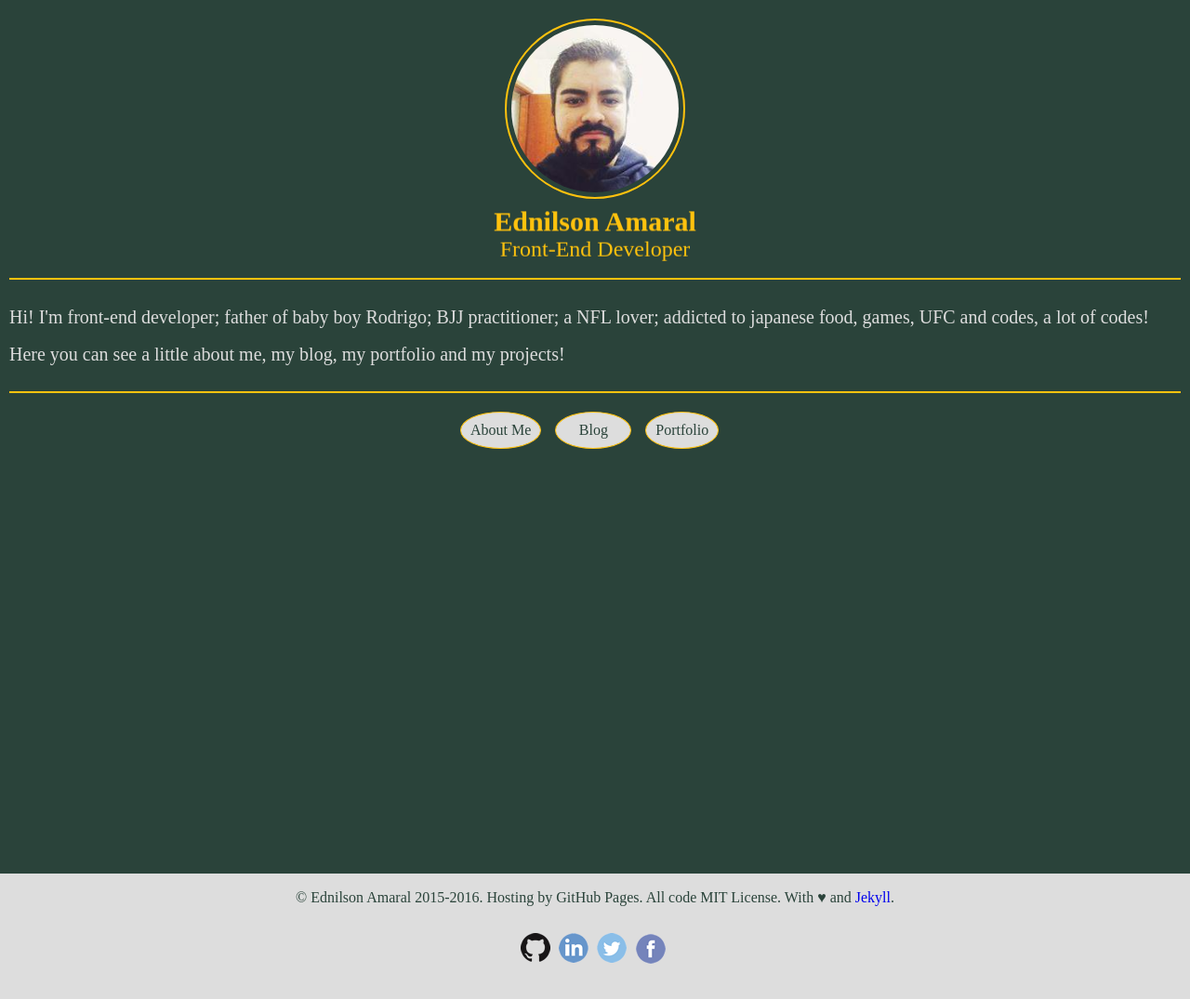
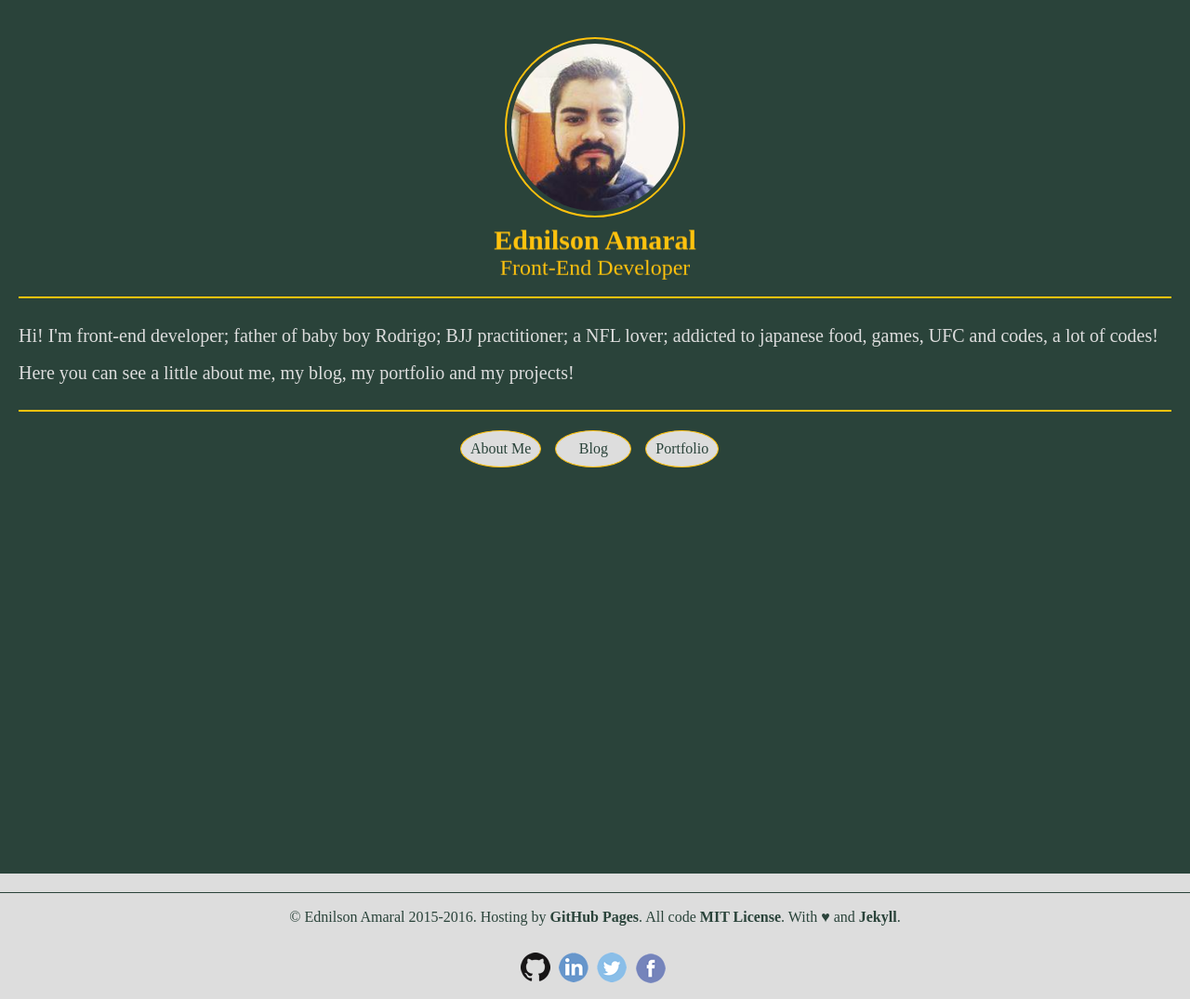
Before and after one commit to ednilsonamaral/ednilsonamaral.github.io, a Jekyll site: the page built from index.html, in a window 1280 px wide. Shown: the whole page at 93% size. Built offline with Jekyll 4.4.1, drawn with Linux system fonts in a browser that asks for light colours; some web fonts are replaced; the list of posts is cut into pages by our own code; before the commit the page ends 1044 px from its top, so only the background shows below that.

Commit message:
Novos arquivos e iniciando personalização do tema

```diff
--- a/_includes/footer.html
+++ b/_includes/footer.html
@@ -1,6 +1,6 @@
 <footer class="footer">
     <div class="text">
-        <p class="title">&copy; Ednilson Amaral 2015-2016. Hosting by GitHub Pages. All code MIT License. With &hearts; and <a href="https://jekyllrb.com/" target="_blank" title="Link para a página oficial do Jekyll">Jekyll</a>.
+        <p class="title">&copy; Ednilson Amaral 2015-2016. Hosting by <a href="#" target="_blank" title="Clique aqui para ir para o site">GitHub Pages</a>. All code <a href="#" target="_blank" title="Clique aqui para ir para o site">MIT License</a>. With &hearts; and <a href="https://jekyllrb.com/" target="_blank" title="Clique aqui para ir pra página oficial do Jekyll">Jekyll</a>.
         </p>
     </div><!-- fim do /.text do footer -->
 
@@ -8,75 +8,29 @@
         <nav>
             <ul>
                 <li>
-                    <a href="#" target="_blank">
-                        <!--<picture>
-                            <source media="(max-width: 768px)" srcset="assets/img/icon-github-32.png">
-                            <source media="(min-width: 769px)" srcset="assets/img/icon-github.png">
-                            <img src="assets/img/icon-github.png" alt="Clique aqui para ir ao GitHub do Ednilson Amaral">
-                        </picture>-->
-                        <img src="assets/img/icon-github-32.png" alt="Clique aqui para ir ao GitHub do Ednilson Amaral">
+                    <a href="https://github.com/ednilsonamaral/resume" target="_blank" title="Clique aqui para ir ao GitHub do Ednilson Amaral">
+                        <img src="{{ "/assets/img/icon-github-32.png" | prepend: site.baseurl }}" alt="Clique aqui para ir ao GitHub do Ednilson Amaral">
                     </a>
                 </li>
 
                 <li>
-                    <a href="#" target="_blank">
-                        <!--<picture>
-                            <source media="(max-width: 768px)" srcset="assets/img/icon-linkedin-32.png">
-                            <source media="(min-width: 769px)" srcset="assets/img/icon-linkedin.png">
-                            <img src="assets/img/icon-linkedin.png" alt="Clique aqui para ir ao Linkedin do Ednilson Amaral">
-                        </picture>-->
-                        <img src="assets/img/icon-linkedin-32.png" alt="Clique aqui para ir ao Linkedin do Ednilson Amaral">
+                    <a href="https://br.linkedin.com/in/ednilson-amaral-02a984106" target="_blank" title="Clique aqui para ir ao Linkedin do Ednilson Amaral">
+                        <img src="{{ "/assets/img/icon-linkedin-32.png" | prepend: site.baseurl }}" alt="Clique aqui para ir ao Linkedin do Ednilson Amaral">
                     </a>
                 </li>
 
                 <li>
-                    <a href="#" target="_blank">
-                        <!--<picture>
-                            <source media="(max-width: 768px)" srcset="assets/img/icon-twitter-32.png">
-                            <source media="(min-width: 769px)" srcset="assets/img/icon-twitter.png">
-                            <img src="assets/img/icon-twitter.png" alt="Clique aqui para ir ao Twitter do Ednilson Amaral">
-                      </picture>-->
-                        <img src="assets/img/icon-twitter-32.png" alt="Clique aqui para ir ao Twitter do Ednilson Amaral">
+                    <a href="https://twitter.com/ednilsonaamaral" target="_blank" title="Clique aqui para ir ao Twitter do Ednilson Amaral">
+                        <img src="{{ "/assets/img/icon-twitter-32.png" | prepend: site.baseurl }}" alt="Clique aqui para ir ao Twitter do Ednilson Amaral">
                     </a>
                 </li>
 
                 <li>
-                    <a href="#" target="_blank">
-                        <!--<picture>
-                            <source media="(max-width: 768px)" srcset="assets/img/icon-facebook-32.png">
-                            <source media="(min-width: 769px)" srcset="assets/img/icon-facebook.png">
-                            <img src="assets/img/icon-facebook.png" alt="Clique aqui para ir ao Facebook do Ednilson Amaral">
-                        </picture>-->
-                        <img src="assets/img/icon-facebook-32.png" alt="Clique aqui para ir ao Facebook do Ednilson Amaral">
+                    <a href="https://www.facebook.com/ednilson.amaral" target="_blank" title="Clique aqui para ir ao Facebook do Ednilson Amaral">
+                        <img src="{{ "/assets/img/icon-facebook-32.png" | prepend: site.baseurl }}" alt="Clique aqui para ir ao Facebook do Ednilson Amaral">
                     </a>
                 </li>
             </ul>
         </nav>
     </div><!-- fim do /.social-icons do footer -->
 </footer><!-- fim do /.footer -->
-
-
-<!--
-<footer class="site-footer">
-
-  <div class="wrapper">
-
-    <h2 class="footer-heading">{{ site.title }}</h2>
-
-    <div class="footer-col-wrapper">
-      <div class="footer-col footer-col-1">
-        <ul class="contact-list">
-          <li>{{ site.title }}</li>
-          <li><a href="mailto:{{ site.email }}">{{ site.email }}</a></li>
-        </ul>
-      </div>
-
-      <div class="footer-col footer-col-3">
-        <p>{{ site.description }}</p>
-      </div>
-    </div>
-
-  </div>
-
-</footer>
--->
--- a/_includes/header.html
+++ b/_includes/header.html
@@ -1,4 +1,4 @@
-<header class="site-header">
+<!--<header class="site-header">
 
   <div class="wrapper">
 
@@ -16,4 +16,4 @@
 
   </div>
 
-</header>
+</header>-->
--- a/_layouts/home.html
+++ b/_layouts/home.html
@@ -1,14 +1,20 @@
 <!DOCTYPE html>
 
-<html lang="pt-br">
+<html lang="en">
 
 {% include head.html %}
 
 <body>
 
-{{ content }}
+<main class="home">
+    <div class="container">
+        {{ content }}
+    </div>
+</main>
 
-{% include footer.html %}
+<div class="container">
+    {% include footer.html %}
+</div>
 
 </body>
 
--- /dev/null
+++ b/source/css/_components/internal.styl
@@ -0,0 +1,3 @@
+.container
+    center(1440px)
+    //background-color red
--- a/source/css/main.styl
+++ b/source/css/main.styl
@@ -12,6 +12,7 @@
 @import "_mixins/font-size"
 
 // COMPONENTS
+@import "_components/internal"
 @import "_components/headings"
 @import "_components/animations"
 @import "_components/keyframes"
```
Also changed, not shown: _layouts/default.html (+6 -15 lines), source/css/_components/footer.styl (+9 -0 lines), assets/css/main.css.
